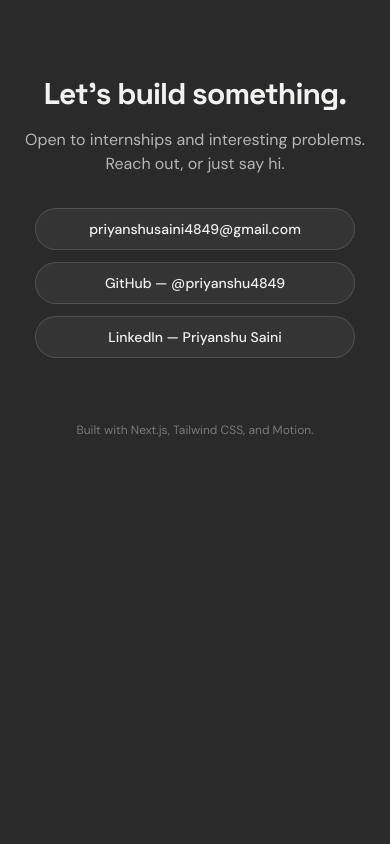
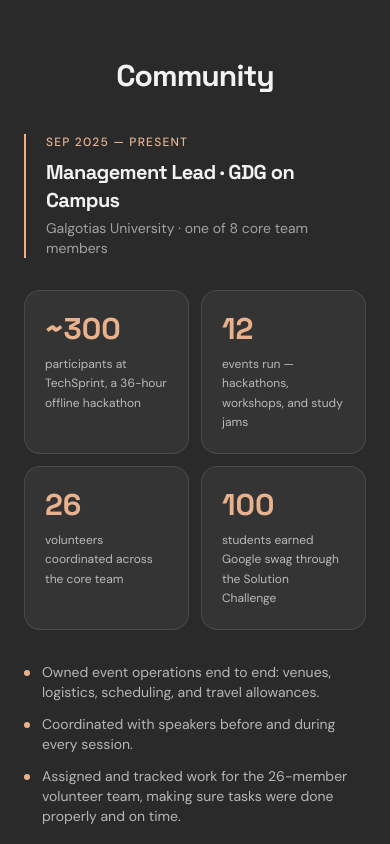
Before and after one commit to priyanshu4849/portfolio-website, a Next.js app: page / in a window 390 px wide. Shown: the part 3680-4524 px from the top of the page. Before the commit the page ends 4232 px from the top, so only its background shows below. Built offline with nearby package versions, Linux system fonts and the light colour scheme.

Commit message:
Add Community section: GDG on Campus Management Lead role, TechSprint and Solution Challenge highlights

```diff
--- a/app/page.js
+++ b/app/page.js
@@ -2,6 +2,7 @@ import Hero from "@/components/Hero";
 import About from "@/components/About";
 import Skills from "@/components/Skills";
 import Projects from "@/components/Projects";
+import Community from "@/components/Community";
 import Contact from "@/components/Contact";
 
 export default function Home() {
@@ -11,6 +12,7 @@ export default function Home() {
       <About />
       <Skills />
       <Projects />
+      <Community />
       <Contact />
     </main>
   );
--- /dev/null
+++ b/components/Community.jsx
@@ -0,0 +1,94 @@
+"use client";
+
+import { motion } from "motion/react";
+
+const stats = [
+  { value: "~300", label: "participants at TechSprint, a 36-hour offline hackathon" },
+  { value: "12", label: "events run — hackathons, workshops, and study jams" },
+  { value: "26", label: "volunteers coordinated across the core team" },
+  { value: "100", label: "students earned Google swag through the Solution Challenge" },
+];
+
+const responsibilities = [
+  "Owned event operations end to end: venues, logistics, scheduling, and travel allowances.",
+  "Coordinated with speakers before and during every session.",
+  "Assigned and tracked work for the 26-member volunteer team, making sure tasks were done properly and on time.",
+];
+
+const listVariants = {
+  hidden: {},
+  show: { transition: { staggerChildren: 0.08 } },
+};
+
+const itemVariants = {
+  hidden: { opacity: 0, y: 16 },
+  show: { opacity: 1, y: 0, transition: { duration: 0.45, ease: "easeOut" } },
+};
+
+export default function Community() {
+  return (
+    <section id="community" className="border-b border-foreground/10 px-6 py-24">
+      <div className="mx-auto max-w-4xl">
+        <motion.h2
+          initial={{ opacity: 0, y: 16 }}
+          whileInView={{ opacity: 1, y: 0 }}
+          viewport={{ once: true, amount: 0.6 }}
+          transition={{ duration: 0.4 }}
+          className="text-center text-3xl font-bold"
+        >
+          Community
+        </motion.h2>
+
+        {/* Role header — left-aligned with an accent rule, unlike the centred
+            sections around it, so it reads like an entry on a timeline */}
+        <motion.div
+          initial={{ opacity: 0, y: 24 }}
+          whileInView={{ opacity: 1, y: 0 }}
+          viewport={{ once: true, amount: 0.5 }}
+          transition={{ duration: 0.5, ease: "easeOut" }}
+          className="mt-10 border-l-2 border-accent pl-5"
+        >
+          <p className="text-xs font-medium uppercase tracking-widest text-accent">Sep 2025 — Present</p>
+          <h3 className="mt-2 text-xl font-bold sm:text-2xl">Management Lead · GDG on Campus</h3>
+          <p className="mt-1 text-sm text-foreground/60">
+            Galgotias University · one of 8 core team members
+          </p>
+        </motion.div>
+
+        <motion.ul
+          variants={listVariants}
+          initial="hidden"
+          whileInView="show"
+          viewport={{ once: true, amount: 0.3 }}
+          className="mt-8 grid grid-cols-2 gap-3 lg:grid-cols-4"
+        >
+          {stats.map((stat) => (
+            <motion.li
+              key={stat.label}
+              variants={itemVariants}
+              className="rounded-2xl border border-foreground/10 bg-foreground/5 p-5"
+            >
+              <p className="font-display text-3xl font-bold text-accent">{stat.value}</p>
+              <p className="mt-2 text-xs leading-relaxed text-foreground/70">{stat.label}</p>
+            </motion.li>
+          ))}
+        </motion.ul>
+
+        <motion.ul
+          variants={listVariants}
+          initial="hidden"
+          whileInView="show"
+          viewport={{ once: true, amount: 0.3 }}
+          className="mt-8 space-y-3"
+        >
+          {responsibilities.map((item) => (
+            <motion.li key={item} variants={itemVariants} className="flex gap-3 text-sm text-foreground/70">
+              <span aria-hidden="true" className="mt-2 h-1.5 w-1.5 shrink-0 rounded-full bg-accent" />
+              {item}
+            </motion.li>
+          ))}
+        </motion.ul>
+      </div>
+    </section>
+  );
+}
--- a/components/Nav.jsx
+++ b/components/Nav.jsx
@@ -7,6 +7,7 @@ const LINKS = [
   { href: "#about", label: "About" },
   { href: "#skills", label: "Skills" },
   { href: "#projects", label: "Projects" },
+  { href: "#community", label: "Community" },
   { href: "#contact", label: "Contact" },
 ];
 
```
